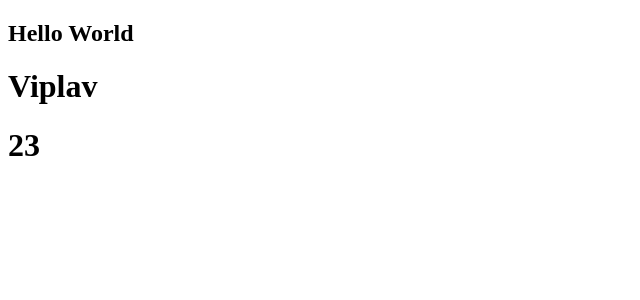
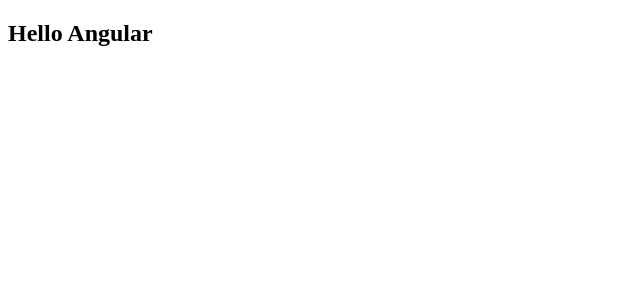
Before and after one commit to viplavdhande91/AngularProjectTraining, an Angular app: page / in a window 1280 px wide. Shown: the top 300 px of the page, without its empty margins (0-640 px from the left). Built offline with nearby package versions, Linux system fonts and the light colour scheme.

Commit message:
redundant component removed

```diff
--- a/src/app/app.component.html
+++ b/src/app/app.component.html
@@ -1,7 +1 @@
-<h2>Hello World</h2>
-
-
-<!-- INTERPOLATION : GETTING DATA FROM TS FILE TO HTML FILE -->
-<h1>{{ myname }}</h1>
-
-<h1>{{ student.rank }}</h1>
+<h2>Hello Angular</h2>
--- a/src/app/basic-component/basic-component.component.html
+++ /dev/null
@@ -1 +0,0 @@
-<p>basic-component works!</p>
```
Also changed, not shown: src/app/basic-component/basic-component.component.ts (deleted, +0 -15 lines), src/app/basic-component/basic-component.component.css (deleted), 1 other file (tests, documents, lock files or other folders).
